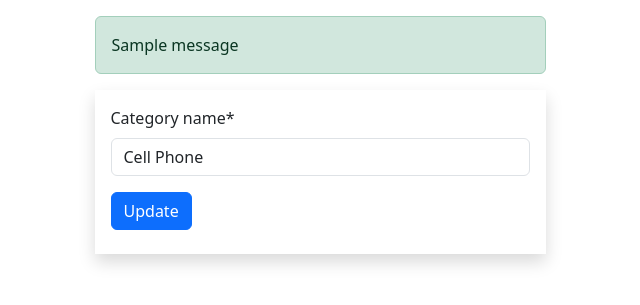
After one commit to AyushHimalayaShrestha/DjangoEcommerce1, a Django app: page /Products/updatecategory/4 in a window 1280 px wide. The commit adds this page. Shown: the top 305 px of the page, without its empty margins (320-960 px from the left). Run offline with Django 5.2, Linux system fonts and the light colour scheme; data comes from the database, SQL or seed files in the repository; both versions use the stored data as it was after the commit; one stand-in notice (Sample message) is shown; some libraries are stand-ins or nearby versions.

Commit message:
Update Category

```diff
--- a/Products/templates/products/showcategory.html
+++ b/Products/templates/products/showcategory.html
@@ -28,7 +28,7 @@
                 {% for item in category %}
                 <tr>
                     <td>{{item.category_name}}</td>
-                    <td><a href="#"><i class="fa-solid fa-pen-to-square" class="btn btn-primary"></i></a>
+                    <td><a href="/Products/updatecategory/{{item.id}}"><i class="fa-solid fa-pen-to-square" class="btn btn-primary"></i></a>
                         <a href="/Products/deletecategory/{{item.id}}" onclick="return confirm('Are you sure want to delete this category?')"
                             class="btn btn-danger"><i class="fa-solid fa-trash"></i></a>
                     </td>
--- /dev/null
+++ b/Products/templates/products/updatecategory.html
@@ -0,0 +1,38 @@
+{% extends 'layouts.html' %}
+
+{% block title %}
+<title> Update Category </title>
+{% endblock %}
+
+{% load crispy_forms_tags %}
+
+{% block main_content %}
+<div class="container mt-3">
+    <div class="row d-flex justify-content-center">
+        <div class="col-md-5">
+
+            {% for msg in messages %}
+            {% if msg.level == DEFAULT_MESSAGE_LEVELS.SUCCESS %}
+            <div class="alert alert-success">
+                {{msg}}
+            </div>
+            {% endif %}
+
+            {% if msg.level == DEFAULT_MESSAGE_LEVEL.ERROR %}
+            <div class="alert alert-danger">
+                {{msg}}
+            </div>
+            {% endif %}
+            {% endfor %}
+            <form action="" method="post" class="shadow p-3">
+                {% csrf_token %}
+                {{forms | crispy }}
+
+                <div class="my-2">
+                    <input type="submit" value="Update" class="btn btn-primary" >
+                </div>
+            </form>
+        </div>
+    </div>
+</div>
+{% endblock %}
--- a/Products/urls.py
+++ b/Products/urls.py
@@ -10,5 +10,6 @@ urlpatterns =[
     path('deleteproduct/<int:product_id>',delete_product),
     path('postcategory/',post_category),
     path('postproduct/',post_product),
+    path('updatecategory/<int:category_id>',update_category)
 
 ]
--- a/Products/views.py
+++ b/Products/views.py
@@ -66,3 +66,21 @@ def post_product(request):
         'forms': ProductForm
     }
     return render(request,'Products/addproduct.html',context)
+
+# To Update Category
+def update_category(request, category_id):
+    instance =Category.objects.get(id=category_id)
+    if request.method == 'POST':
+        form=CategoryForm(request.POST,instance=instance)
+        if form.is_valid():
+            form.save()
+            messages.add_message(request, messages.SUCCESS,'Category Updated')
+            return redirect('/Products/categorylist')
+        else:
+            messages.add_message(request,messages.ERROR,'Please verify form fields')
+            return render(request,'Products/updatecategory.html',{'forms':form})
+
+    context = {
+        'forms': CategoryForm(instance=instance)
+    }
+    return render(request,'Products/updatecategory.html',context)
```
Also changed, not shown: db.sqlite3.
